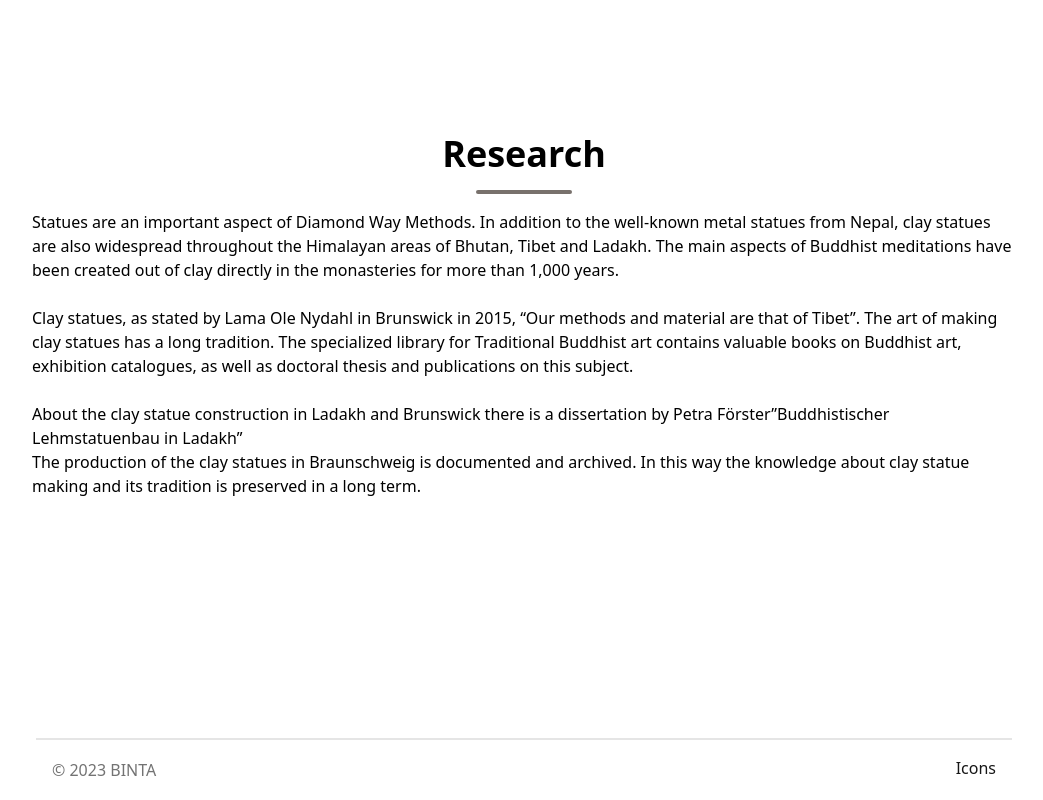
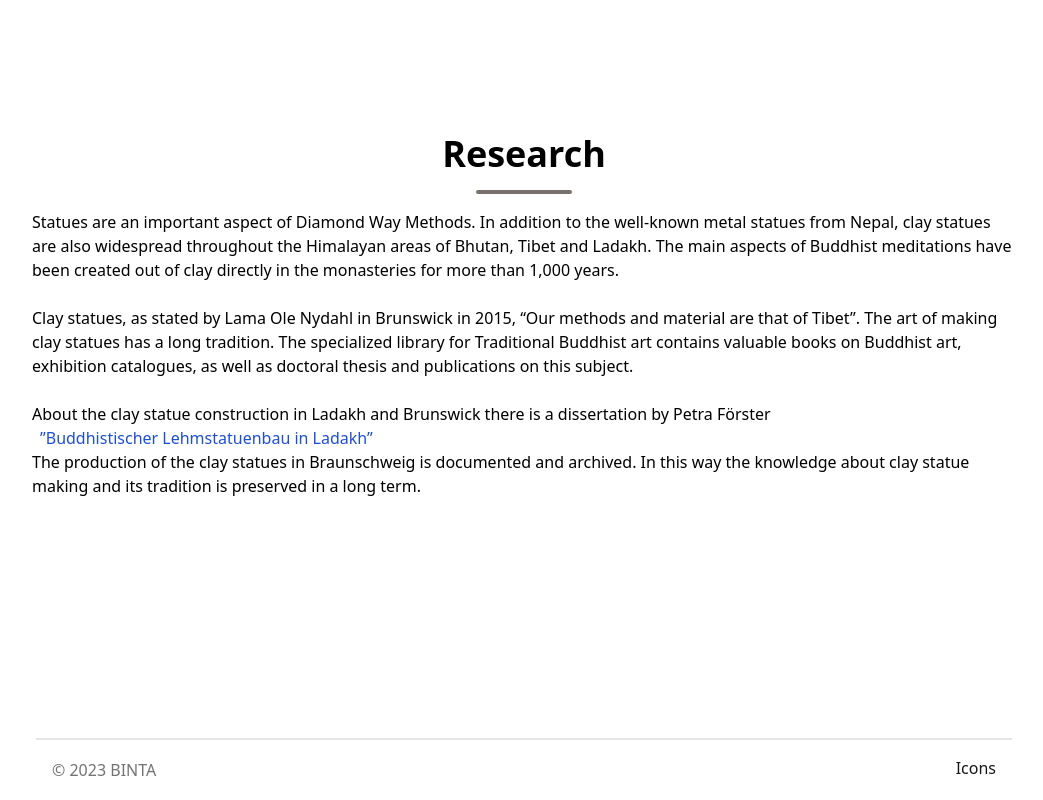
Before and after one commit to krisbaranski/BINTA, a Next.js app: page / in a window 1280 px wide. Shown: the part 3421-4221 px from the top of the page, without its empty margins (116-1159 px from the left). Built offline with nearby package versions, Linux system fonts and the light colour scheme.

Commit message:
style: adjust link

```diff
--- a/components/Research.tsx
+++ b/components/Research.tsx
@@ -29,7 +29,11 @@ const Research = () => {
             <br />
             About the clay statue construction in Ladakh and Brunswick there is
             a dissertation by Petra Förster
-            <a href='https://www.logos-verlag.de/cgi-bin/engbuchmid?isbn=5063&lng=deu&id='>
+            <br />
+            <a
+              href='https://www.logos-verlag.de/cgi-bin/engbuchmid?isbn=5063&lng=deu&id='
+              className='px-2 text-blue-700'
+            >
               ”Buddhistischer Lehmstatuenbau in Ladakh”
             </a>
             <br />
```
